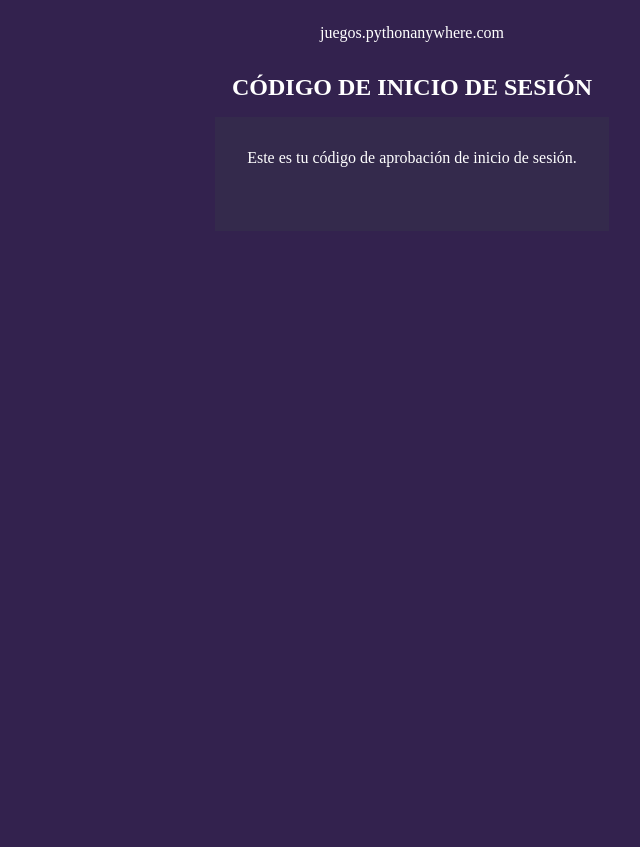
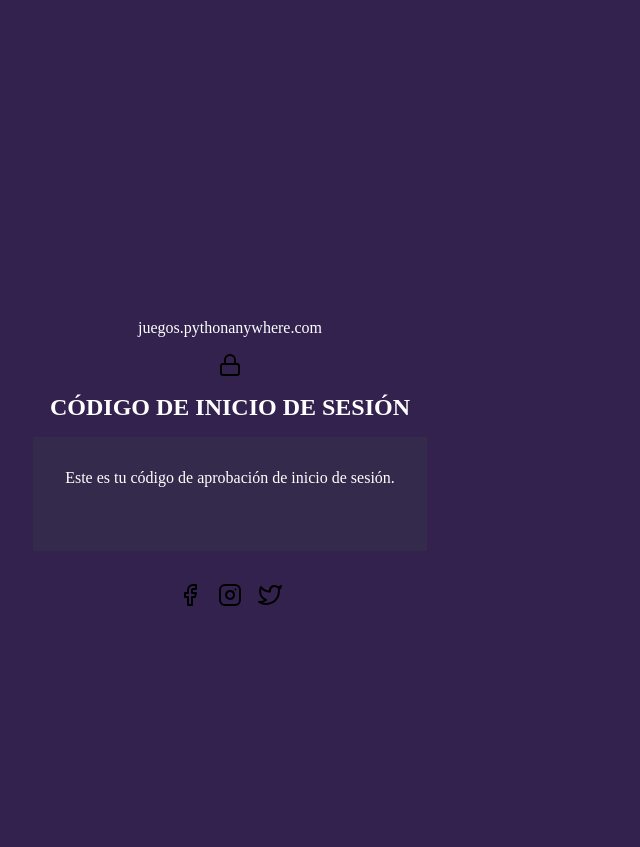
Before and after one commit to PaulGudino/2022-Backend-Juegos, a Django app: template AppJuegos/templates/email_template.html in a window 1280 px wide. Shown: the top 847 px of the page, without its empty margins (228-868 px from the left). Before the commit the page ends 167 px from the top, so only its background shows below. Run offline with Django 4.2, Linux system fonts and the light colour scheme; the template is opened without the code that fills it, so the values that code supplies are empty; parts of the project's set-up code (start-up, migrations or seed data) failed here and were passed over; some libraries are stand-ins or nearby versions.

Commit message:
[ Fixes #184010481] Improving the html

```diff
--- a/AppJuegos/templates/email_template.html
+++ b/AppJuegos/templates/email_template.html
@@ -1,3 +1,4 @@
+{% load static %}
 <!DOCTYPE html>
 <html lang="en">
 
@@ -5,15 +6,14 @@
     <meta charset="UTF-8">
     <meta http-equiv="X-UA-Compatible" content="IE=edge">
     <meta name="viewport" content="width=device-width, initial-scale=1.0">
-    <link href="https://cdn.lineicons.com/3.0/lineicons.css" rel="stylesheet">
 </head>
 
 
 <body style="background-color: #33224E; color: white;
 align-items: center; justify-content: center; display: flex; flex-direction: column;
-align-content: center; min-width: 500px; max-height: 900px;">
+align-content: center; width: 900px; height: 900px;">
     <p style="color: white;">juegos.pythonanywhere.com</p>
-    <i style="font-size: xxx-large;" class="lni lni-lock-alt"></i>
+    <img src="{% static 'img/lock.svg' %}" alt="lock image">
     <h1 style="text-transform: uppercase; font-size: x-large; font-weight: bold;">Código de inicio de sesión</h1>
 
     <div
@@ -23,13 +23,13 @@ align-content: center; min-width: 500px; max-height: 900px;">
     </div>
     <footer style="padding-top: 2rem; display: flex; flex-direction: row; gap: 1rem;">
         <a style="color: white; font-size: x-large;" href="#">
-            <i class="lni lni-facebook-filled"></i>
+            <img src="{% static 'img/facebook.svg' %}" alt="facebook logo">
         </a>
         <a style="color: white; font-size: x-large;" href="#">
-            <i class="lni lni-instagram-filled"></i>
+            <img src="{% static 'img/instagram.svg' %}" alt="instagram logo">
         </a>
         <a style="color: white; font-size: x-large;" href="#">
-            <i class="lni lni-twitter-original"></i>
+            <img src="{% static 'img/twitter.svg' %}" alt="twitter logo">
         </a>
     </footer>
 </body>
```
Also changed, not shown: Juegos/settings.py (+10 -10 lines), AppJuegos/static/css/styles.css (added), AppJuegos/static/img/facebook.svg (added), AppJuegos/static/img/instagram.svg (added), AppJuegos/static/img/lock.svg (added), AppJuegos/static/img/twitter.svg (added).
